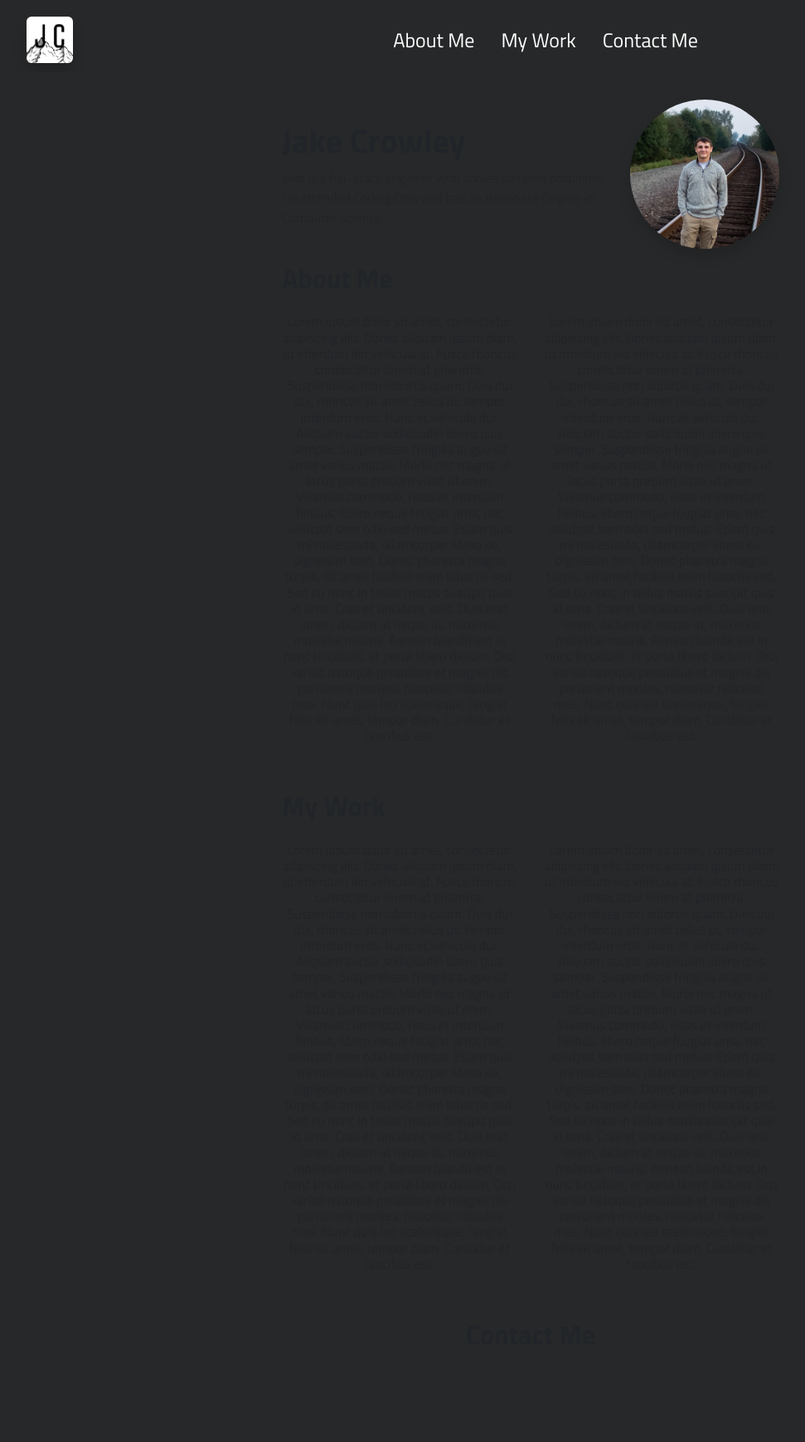
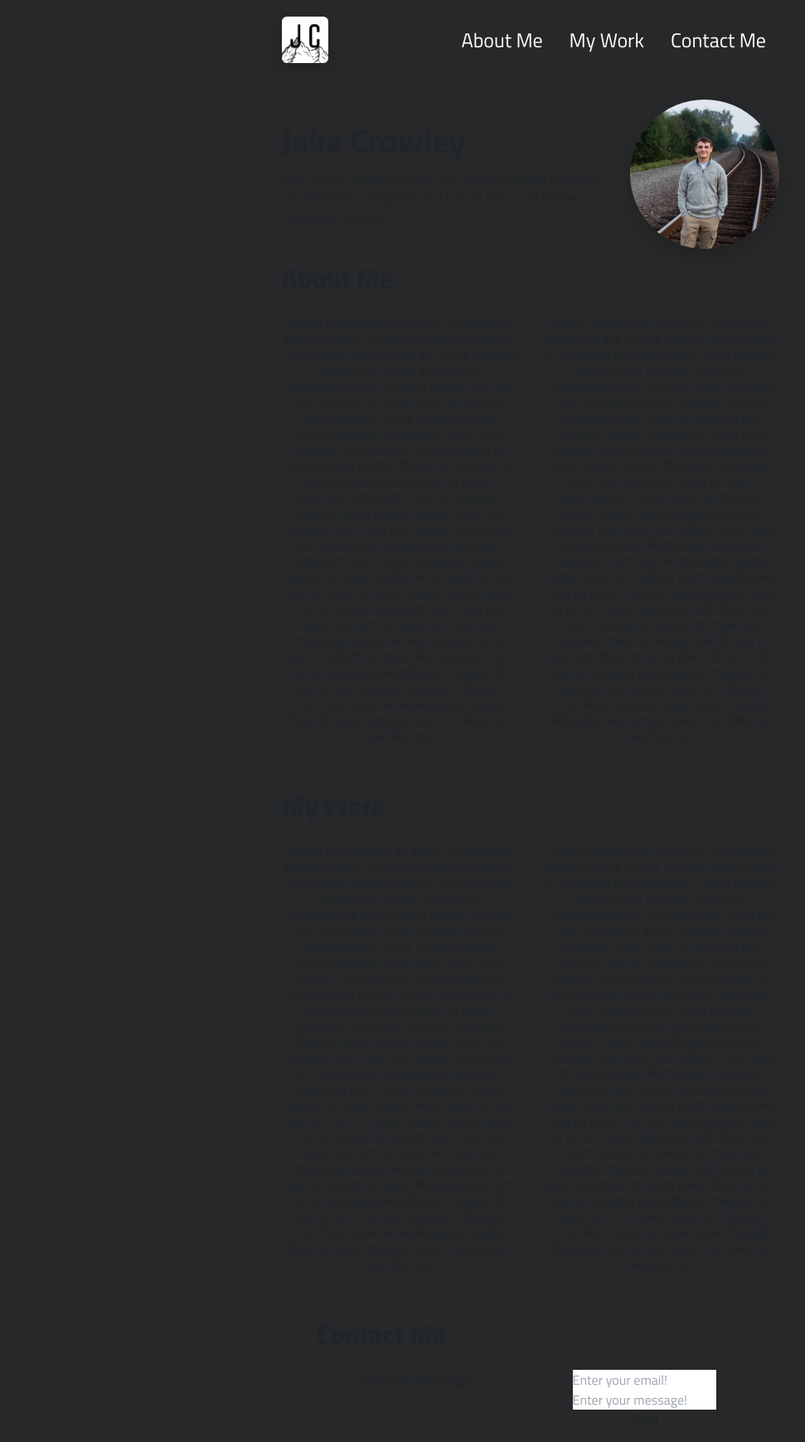
Before and after one commit to narrativityy/Portfolio, a React (Vite) app: page / in a window 1280 px wide. Shown: the top 1738 px of the page at 83% size, without its empty margins (0-971 px from the left). Before the commit the page ends 1643 px from the top, so only its background shows below. Built offline with nearby package versions, Linux system fonts and the light colour scheme.

Commit message:
added scroll animation

```diff
--- a/index.html
+++ b/index.html
@@ -3,6 +3,7 @@
   <head>
     <meta charset="UTF-8" />
     <link href="./src/styles/main.css" rel="stylesheet">
+    <link rel="stylesheet" href="https://cdnjs.cloudflare.com/ajax/libs/animate.css/3.5.2/animate.min.css">
     <link href="https://cdn.jsdelivr.net/npm/bootstrap@5.3.2/dist/css/bootstrap.min.css" rel="stylesheet" integrity="sha384-T3c6CoIi6uLrA9TneNEoa7RxnatzjcDSCmG1MXxSR1GAsXEV/Dwwykc2MPK8M2HN" crossorigin="anonymous">
     <meta name="viewport" content="width=device-width, initial-scale=1.0" />
     <title>Jake Crowley</title>
--- a/package.json
+++ b/package.json
@@ -12,8 +12,10 @@
   "dependencies": {
     "@headlessui/react": "^1.7.18",
     "@heroicons/react": "^2.1.1",
+    "animate.css": "^4.1.1",
     "bootstrap": "^5.3.2",
     "react": "^18.2.0",
+    "react-animate-on-scroll": "^2.1.7",
     "react-dom": "^18.2.0",
     "react-icons": "^5.0.1",
     "react-router-dom": "^6.21.3"
--- a/src/App.jsx
+++ b/src/App.jsx
@@ -1,4 +1,6 @@
-import { forwardRef, useRef, useEffect } from 'react'
+import { useRef } from 'react'
+import ScrollAnimation from 'react-animate-on-scroll';
+import "animate.css/animate.min.css";
 import'./output.css'
 import Navbar from './components/Navbar'
 import AboutMe from './components/AboutMe'
@@ -35,11 +37,19 @@ function App() {
 
   return (
     <div id='body' className='text-slate-100'>
-      <Navbar props={{aboutScrollDown, workScrollDown, contactScrollDown}} />
+      <ScrollAnimation animateIn='fadeIn' initiallyVisible={true}>
+        <Navbar props={{aboutScrollDown, workScrollDown, contactScrollDown}} />
+      </ScrollAnimation>
       <ScrollToTop />
-      <AboutMe ref={aboutRef} />
-      <MyWork ref={workRef} />
-      <ContactMe ref={contactRef} />
+      <ScrollAnimation animateIn="fadeIn" offset={0} duration={.5}>
+        <AboutMe ref={aboutRef} />
+      </ScrollAnimation>
+      <ScrollAnimation animateIn="fadeIn" offset={0} duration={.5}>
+        <MyWork ref={workRef} />
+      </ScrollAnimation>
+      <ScrollAnimation animateIn="fadeIn" duration={.5}>
+        <ContactMe ref={contactRef} />
+      </ScrollAnimation>
     </div>
   )
 }
--- a/src/components/AboutMe.jsx
+++ b/src/components/AboutMe.jsx
@@ -1,4 +1,4 @@
-import React, { forwardRef, useRef } from 'react'
+import React, { forwardRef } from 'react'
 import headshot from '../assets/headshot.jpg'
 
 const AboutMe = forwardRef((props, ref) => {
@@ -7,12 +7,12 @@ const AboutMe = forwardRef((props, ref) => {
         <div className="home text-center mx-4 py-3">
             <div className=" my-3 d-flex justify-content-center align-items-center">
                 <div className="me-3 text-start">
-                    <h2 className="fs-1 fw-bold">Jake Crowley</h2>
+                    <h2 className="fs-1 fw-bold header">Jake Crowley</h2>
                     <p className="mt-2 fw-lighter">Jake is a full-stack engineer who solves complex problems. He attended Coding Dojo and has an Associate Degree in Computer Science</p>
                 </div>
                 <img className="shadow" id='headshot' src={headshot} height="50px" alt="Personal Portrait" />
             </div>
-            <h1 className="fs-2 fw-bold text-start">About Me</h1>
+            <h1 className="fs-2 fw-bold text-start header">About Me</h1>
             <div className="my-4 d-flex justify-content-center align-items-center">
                 <div className="row align-items-start">
                     <div className="col me-1">
--- a/src/components/ContactMe.jsx
+++ b/src/components/ContactMe.jsx
@@ -1,10 +1,23 @@
-import React, { forwardRef, useRef } from 'react'
+import React, { forwardRef } from 'react'
 
 const ContactMe = forwardRef((props, ref) => {
   return (
     <div className="d-flex justify-content-center align-items-center" ref={ref}>
-        <div className="home text-start mx-4 py-3">
-            <h1 className="fs-2 fw-bold text-start">Contact Me</h1>
+        <div className="home text-center mx-4 py-3">
+            <h1 className="fs-2 fw-bold text-start header">Contact Me</h1>
+            <div className="my-4 d-flex justify-content-center align-items-center">
+                <div className="row align-items-start">
+                    <div className="col me-1">
+                        <label htmlFor="message">Send me a message!</label>
+                    </div>
+                    <div className="col ms-1">
+                        <input type="text" placeholder='Enter your email!' />
+                        <input type="text" placeholder='Enter your message!' />
+                        <br />
+                        <button type="submit">Send</button>
+                    </div>
+                </div>
+            </div>
         </div>
     </div>
   )
--- a/src/components/MyWork.jsx
+++ b/src/components/MyWork.jsx
@@ -1,10 +1,10 @@
-import React, { forwardRef, useRef } from 'react'
+import React, { forwardRef } from 'react'
 
 const MyWork = forwardRef((props, ref) => {
   return (
     <div className="d-flex justify-content-center align-items-center" ref={ref}>
         <div className="home text-center mx-4 py-3">
-            <h1 className="fs-2 fw-bold text-start">My Work</h1>
+            <h1 className="fs-2 fw-bold text-start header">My Work</h1>
             <div className="my-4 d-flex justify-content-center align-items-center">
                 <div className="row align-items-start">
                     <div className="col me-1">
--- a/src/components/Navbar.jsx
+++ b/src/components/Navbar.jsx
@@ -13,7 +13,7 @@ const Navbar = (props) => {
 
   return (
     <div id='navbar-container' className='mt-2 mb-0'>
-        <header>
+        <header className=''>
             <img className='shadow rounded' id='logo' src={logo} alt="website logo" />
             <nav ref={navRef}>
                 <h2 onClick={() => props.props.aboutScrollDown()} href="/#">About Me</h2>
--- a/src/styles/main.css
+++ b/src/styles/main.css
@@ -19,11 +19,13 @@ html {
 }
 
 header {
+	padding: 0;
 	display: flex;
 	align-items: center;
 	justify-content: space-between;
 	height: 80px;
-	padding: 0 2rem;
+	max-width: 600px;
+	margin: 0 auto;
 	font-size: 1.5rem;
 	background-color: var(--mainColor);
 	color: white;
@@ -51,6 +53,7 @@ header .nav-btn {
 	border: none;
 	outline: none;
 	color: white;
+	position: absolute;
 	max-width: 0;
 	visibility: hidden;
 	opacity: 0;
@@ -63,8 +66,13 @@ nav {
 	align-items: center;
 }
 
-@media only screen and (max-width: 900px) {
+@media only screen and (max-width: 653px) {
+	header {
+		padding: 0 1.5rem;
+	}
+
 	header .nav-btn {
+		position: inherit;
 		max-height: 100%;
 		max-width: 100%;
 		visibility: visible;
@@ -75,7 +83,7 @@ nav {
 		position: fixed;
 		top: -100vh;
 		left: 0;
-		height: 30%;
+		height: 25%;
 		width: 100%;
 		display: flex;
 		flex-direction: column;
@@ -104,6 +112,10 @@ nav {
 
 .home {
 	max-width: 600px;
+}
+
+.header:hover {
+	color: var(--secondaryColor);
 }
 
 .top-to-btm{
```
Also changed, not shown: 1 other file (tests, documents, lock files or other folders).
